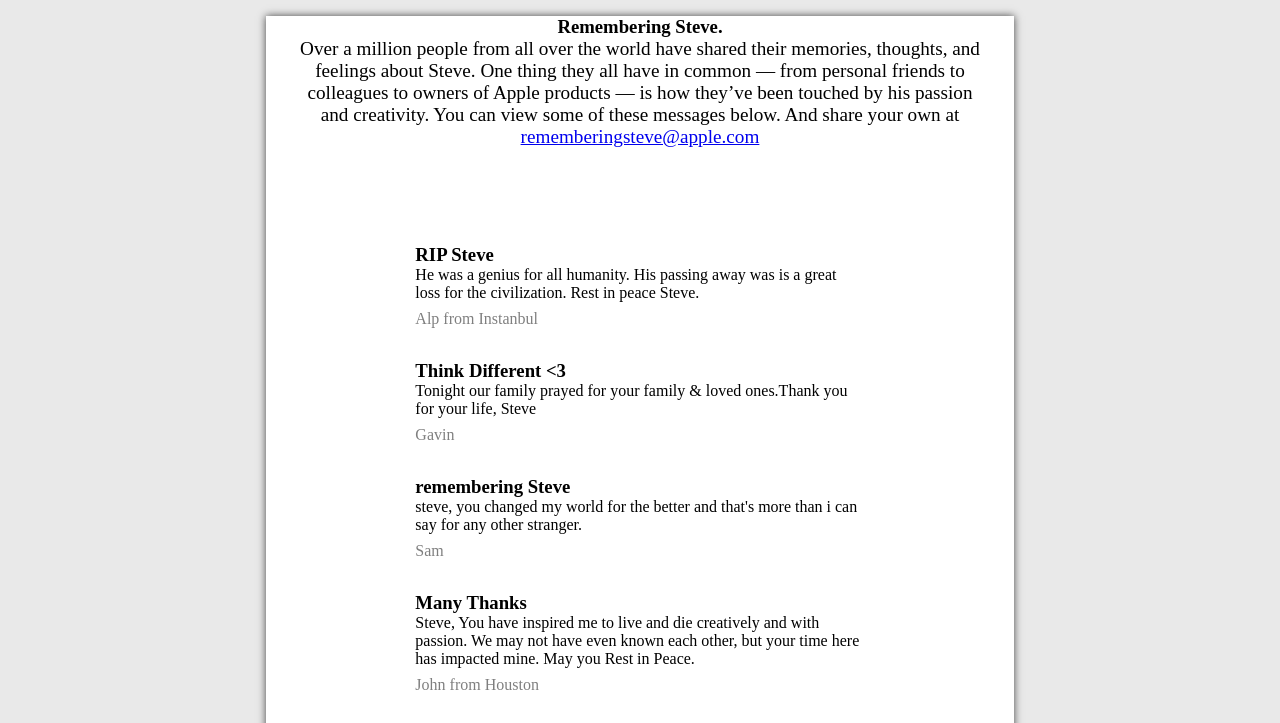
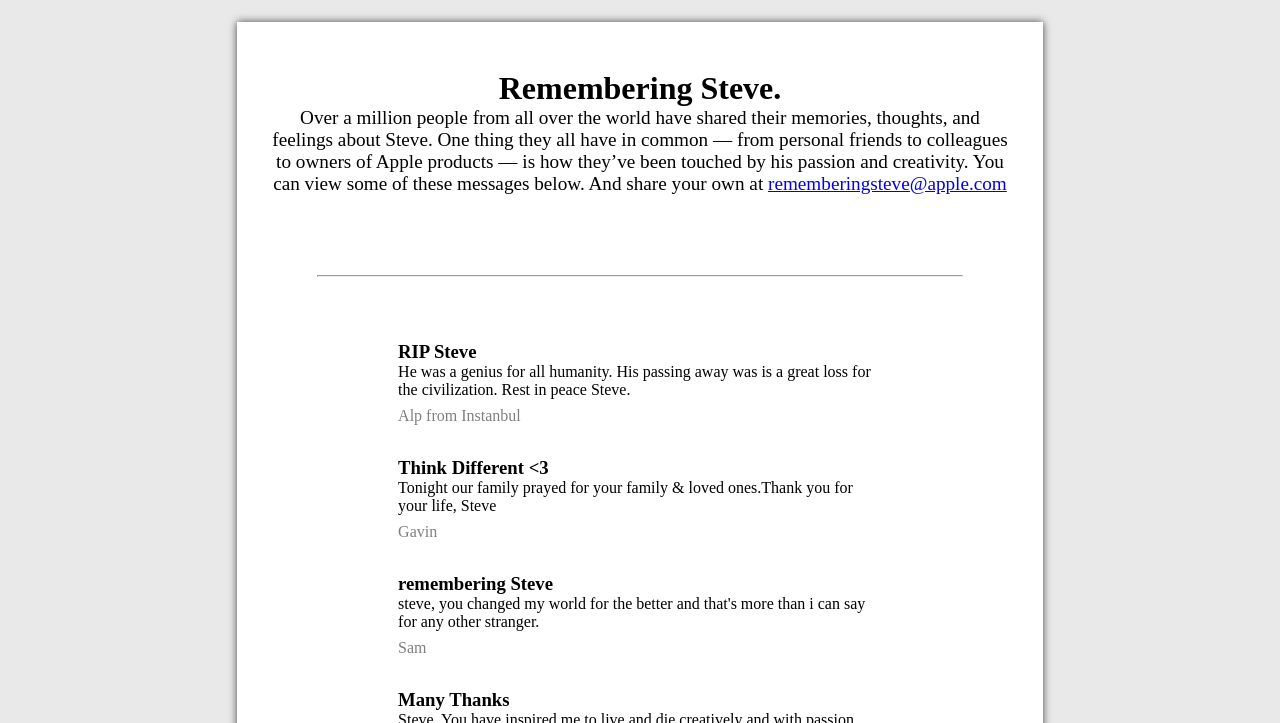
Before and after one commit to Eugene-Eyram-Ahiavey/tribute-page, a plain HTML site: page index.html in a window 1280 px wide. Shown: the part 59-782 px from the top of the page. Drawn offline with Linux system fonts and the light colour scheme.

Commit message:
styles modified

```diff
--- a/index.html
+++ b/index.html
@@ -22,17 +22,17 @@
                     <li><a href="#">Support</a></li>
                     <a href=""><img src="./Images/icons8-find.svg" alt="find"></a>
                     <a href="#"><img src="./Images/2.svg" alt="bag"></a>
-            <!-- </div> -->
         </nav>
         </header>
         <section id="main-content">
+            <section class="background">
             <section class="tributes">
-                <div class="background">
                     <div id="title">
                         <h1>Remembering Steve.</h1>
                         <p>Over a million people from all over the world have shared their memories, thoughts, and feelings about Steve. One thing they all have in common — from personal friends to colleagues to owners of Apple products — is how they’ve been touched by his passion and creativity. You can view some of these messages below.
                             And share your own at <a href="#">rememberingsteve@apple.com</a></p>
                     </div>
+                    <hr>
                 <div class="words">
                         <div class="steve">
                     <div class="message">
@@ -198,8 +198,7 @@
                     </div>
                 </footer>
             </section>
-                </div>
         </section>
-
+        </section>
      </body>
 </html>
--- a/style.css
+++ b/style.css
@@ -45,9 +45,10 @@
 }
 #main-content{
 margin: 0 auto;
-width: 65%;
+width: 70%;
 /* border: 2px solid black; */
-height: 100vh;
+/* height: 100vh; */
+padding-bottom: 2rem;
 }
 #title{
 margin-top: 10%;
@@ -55,7 +56,9 @@
 padding-right: 2rem;
 }
 #title h1{
+padding-top: 3rem;
 text-align: center;
+font-size: 2rem
 }
 #title p{
 text-align:center;
@@ -67,7 +70,7 @@
 
 hr{
 display: block;
-width: 70%;
+width: 80%;
 margin: 0 auto;
 margin-top: 5rem;
 }
@@ -75,7 +78,7 @@
 .tributes .words{
  width: 60%;
  margin: 0 auto;
- padding-top: 4rem;
+ padding-top: 2rem;
 }
 .background{
  width: 90%;
```
